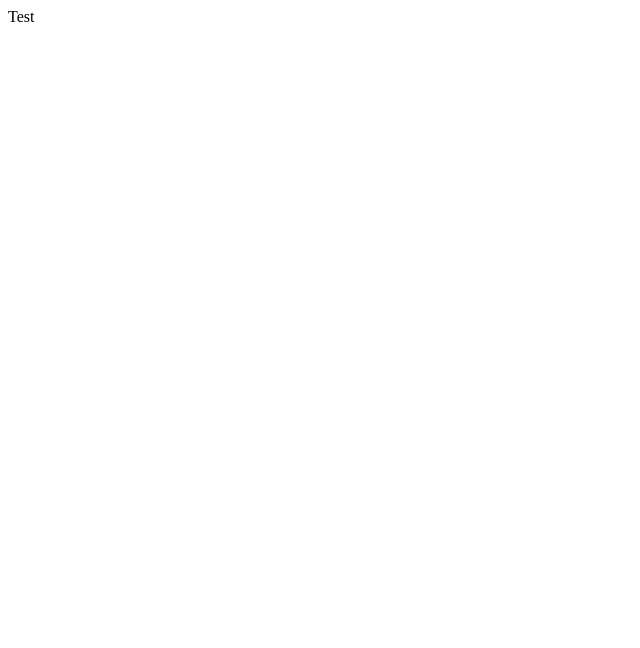
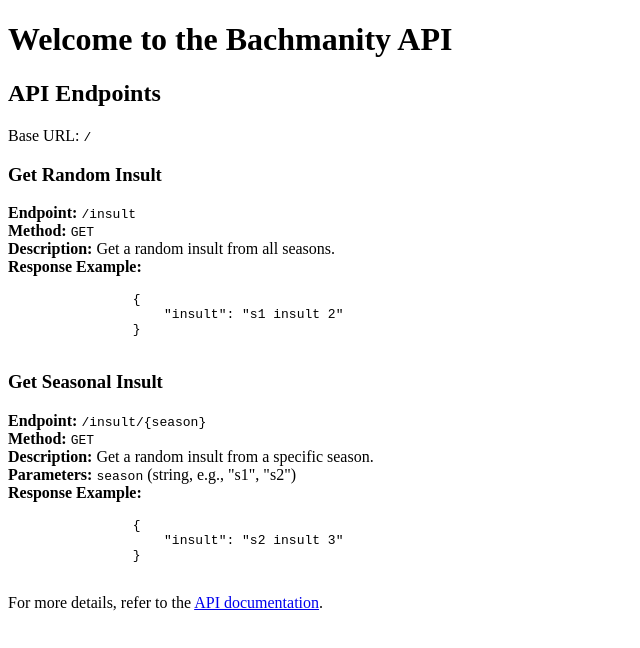
Before and after one commit to danielbrainich/silicon-valley-insults, a plain HTML site: page static/index.html in a window 1280 px wide. Shown: the whole page, without its empty margins (0-640 px from the left). Drawn offline with Linux system fonts and the light colour scheme.

Commit message:
added basic instructions to index.html

```diff
--- a/static/index.html
+++ b/static/index.html
@@ -6,6 +6,42 @@
     <title>Test</title>
 </head>
 <body>
-    Test
+    <main>
+        <h1>Welcome to the Bachmanity API</h1>
+
+        <h2>API Endpoints</h2>
+
+        <p>Base URL: <code>/</code></p>
+
+        <h3>Get Random Insult</h3>
+        <p>
+            <strong>Endpoint:</strong> <code>/insult</code><br>
+            <strong>Method:</strong> <code>GET</code><br>
+            <strong>Description:</strong> Get a random insult from all seasons.<br>
+            <strong>Response Example:</strong>
+            <pre>
+                {
+                    "insult": "s1 insult 2"
+                }
+            </pre>
+        </p>
+
+        <h3>Get Seasonal Insult</h3>
+        <p>
+            <strong>Endpoint:</strong> <code>/insult/{season}</code><br>
+            <strong>Method:</strong> <code>GET</code><br>
+            <strong>Description:</strong> Get a random insult from a specific season.<br>
+            <strong>Parameters:</strong> <code>season</code> (string, e.g., "s1", "s2")<br>
+            <strong>Response Example:</strong>
+            <pre>
+                {
+                    "insult": "s2 insult 3"
+                }
+            </pre>
+        </p>
+    </main>
+    <footer>
+        <p>For more details, refer to the <a href="/docs">API documentation</a>.</p>
+    </footer>
 </body>
 </html>
```
